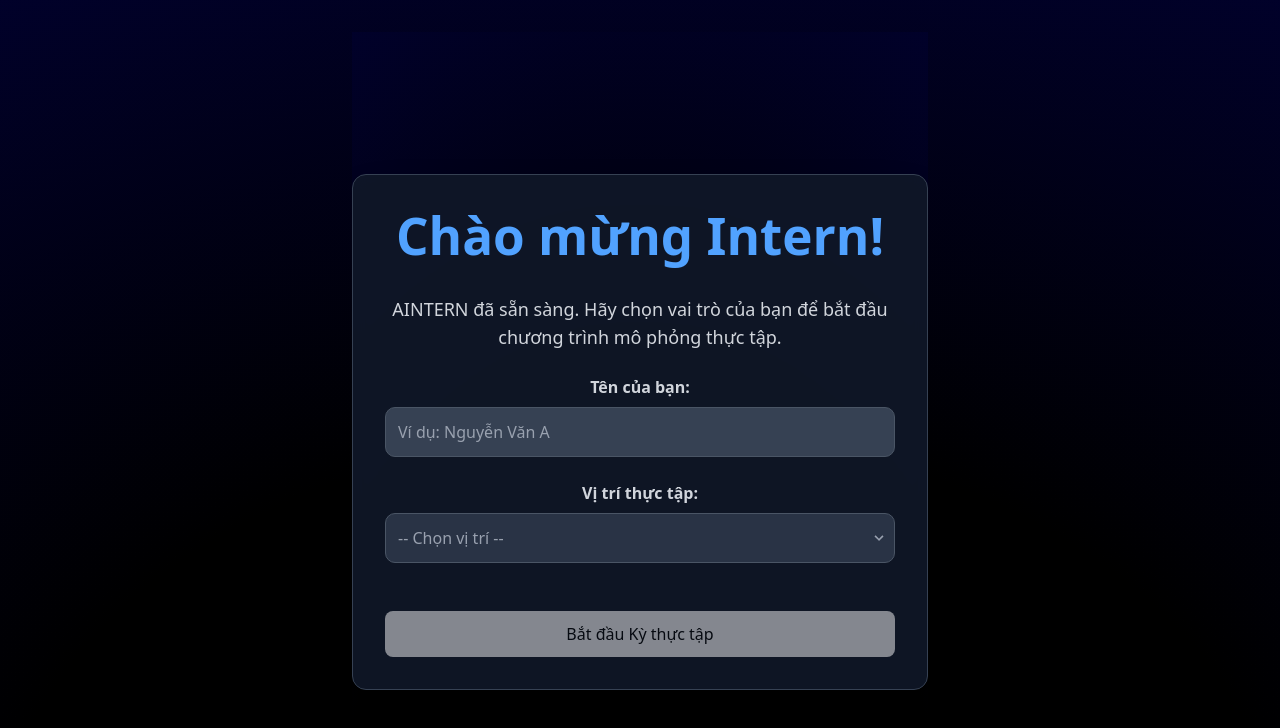
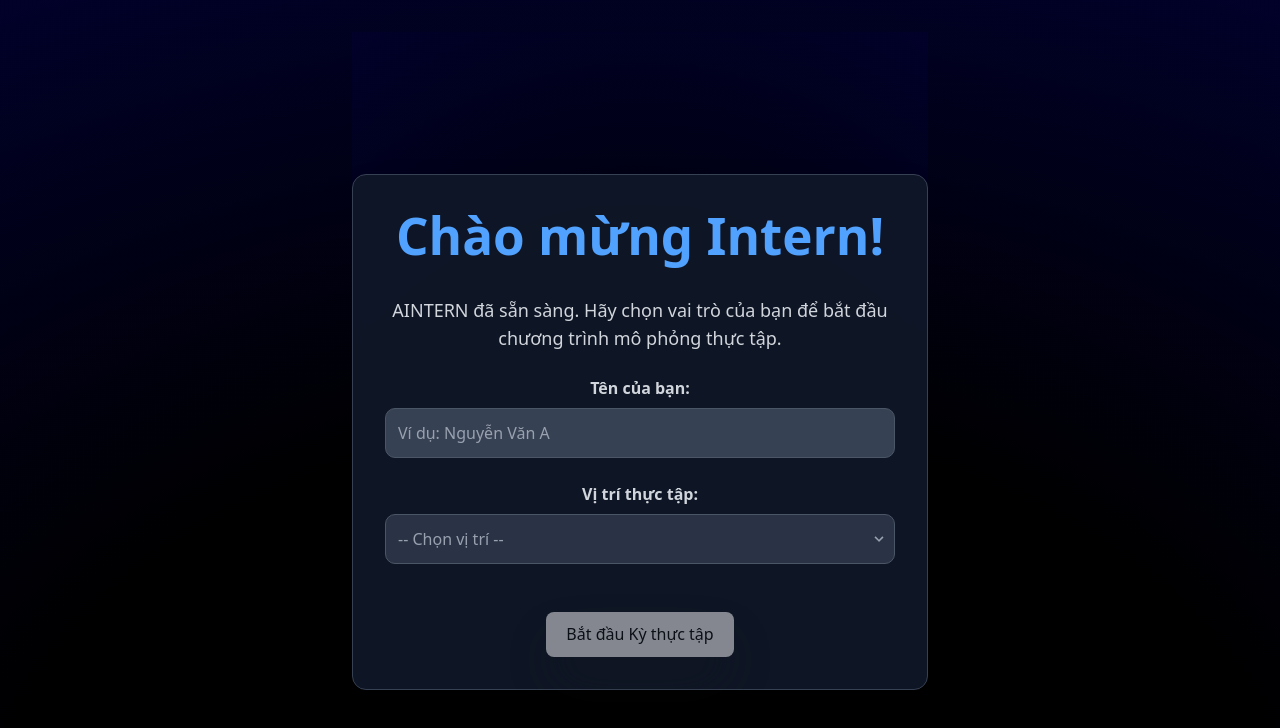
Before and after one commit to t1endatj/4guys, a React (Vite) app in the folder 4guys/: page / in a window 1280 px wide. Both pictures are taken after a click on the button "BẮT ĐẦU". Shown: the top 728 px of the page. Built offline with nearby package versions, Linux system fonts and the light colour scheme.

Commit message:
update button

```diff
--- a/4guys/src/components/homepage.jsx
+++ b/4guys/src/components/homepage.jsx
@@ -106,11 +106,12 @@
 
                     <button
                         onClick={handleStart}
-                        className="w-full py-4 bg-green-900 hover:bg-green-700 text-lg font-bold text-black rounded-lg transition duration-300 transform hover:scale-[1.02] disabled:opacity-50 mt-6"
+                        className="relative inline-block p-px font-semibold leading-6 text- bg-gray-800 shadow-2xl cursor-pointer rounded-xl shadow-zinc-900 transition-transform duration-300 ease-in-out hover:scale-105 active:scale-95  disabled:opacity-50 mt-6"
                         disabled={name.trim() === '' || selectedRole === ''}
                     >
                         Bắt đầu Kỳ thực tập
                     </button>
+
                 </div>
             </div>
         </div>
--- a/4guys/src/components/welcome.jsx
+++ b/4guys/src/components/welcome.jsx
@@ -27,10 +27,6 @@
 
     const handleNext = () => {
         setStep(2);
-    };
-
-    const handleBack = () => {
-        setStep(1);
     };
 
     const handleSubmit = () => {
@@ -74,7 +70,7 @@
             <div className="flex justify-end">
                 <button
                     onClick={handleNext}
-                    className="py-3 px-6 bg-blue-600 hover:bg-blue-700 text-black font-bold rounded-lg transition duration-300 flex items-center"
+                    className="relative inline-block p-px font-semibold leading-6 text- bg-gray-800 shadow-2xl cursor-pointer rounded-xl shadow-zinc-900 transition-transform duration-300 ease-in-out hover:scale-105 active:scale-95  disabled:opacity-50 mt-6"
                 >
                     Next <i className="ml-2 fas fa-arrow-right"></i>
                 </button>
@@ -139,7 +135,7 @@
                 <button
                     onClick={handleSubmit}
                     disabled={!selectedProjectId} // Chỉ kích hoạt khi đã chọn
-                    className="py-9 px-8 bg-green-600 hover:bg-green-700 text-black font-bold rounded-lg transition duration-300 disabled:opacity-50 "
+                    className="relative inline-block p-px font-semibold leading-6 text- bg-gray-800 shadow-2xl cursor-pointer rounded-xl shadow-zinc-900 transition-transform duration-300 ease-in-out hover:scale-105 active:scale-95  disabled:opacity-50 mt-6"
                 >
                     Submit
                 </button>
```
